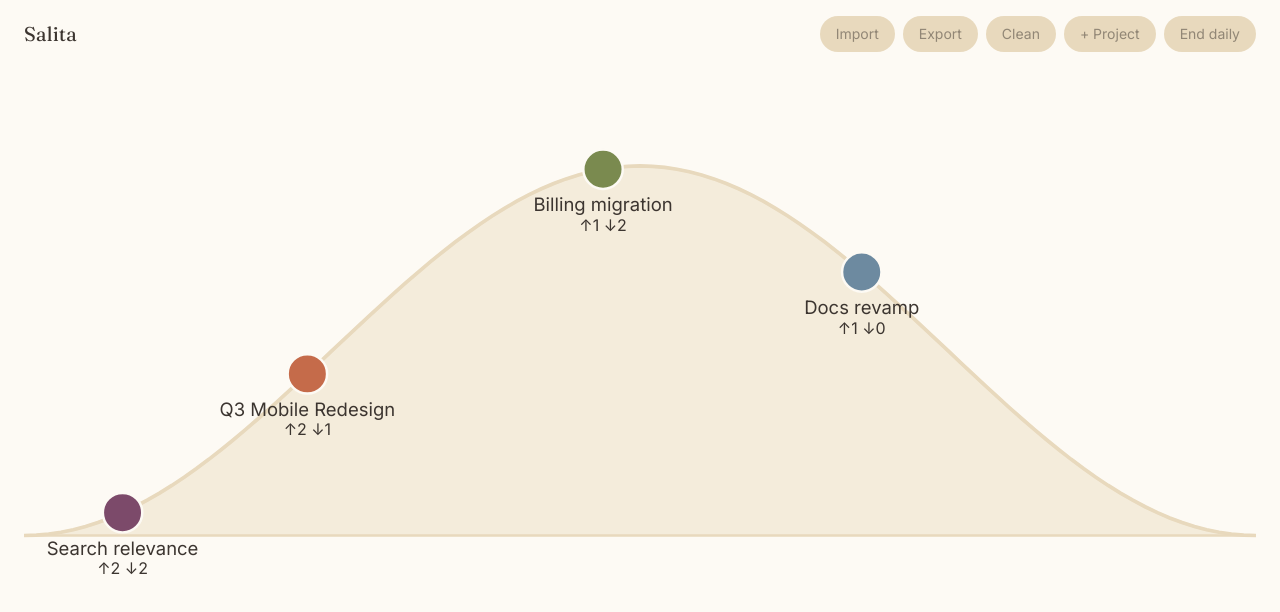
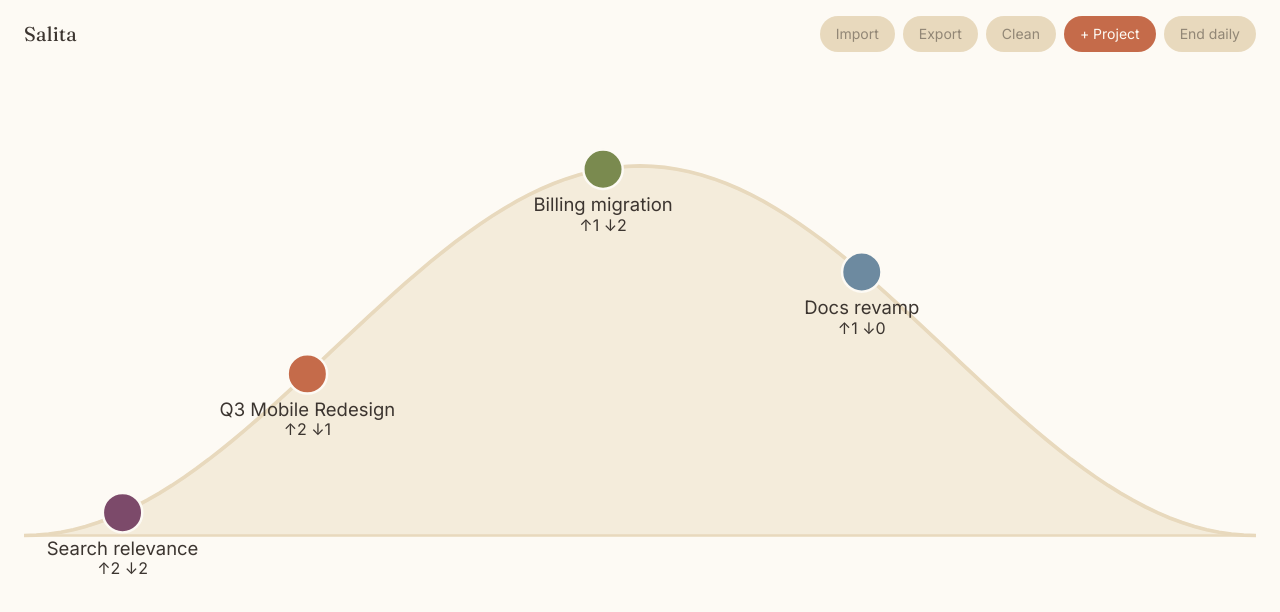
Before and after one commit to jesprider/salita, a Vue app: page /projects in a window 1280 px wide. Shown: the top 612 px of the page. Built offline with nearby package versions, Linux system fonts and the light colour scheme.

Commit message:
Enable + Project header button and emit add-project.

```diff
--- a/src/components/AppHeader.vue
+++ b/src/components/AppHeader.vue
@@ -1,4 +1,8 @@
-<script setup lang="ts"></script>
+<script setup lang="ts">
+defineEmits<{
+  (e: 'add-project'): void
+}>()
+</script>
 
 <template>
   <header class="flex flex-wrap items-center justify-between gap-4 px-6 py-4">
@@ -27,8 +31,8 @@
       </button>
       <button
         type="button"
-        disabled
-        class="cursor-not-allowed rounded-full bg-hill-sand px-4 py-2 text-sm text-text-warm/50"
+        class="rounded-full bg-terracotta px-4 py-2 text-sm text-cream transition-opacity hover:opacity-90"
+        @click="$emit('add-project')"
       >
         + Project
       </button>
```
